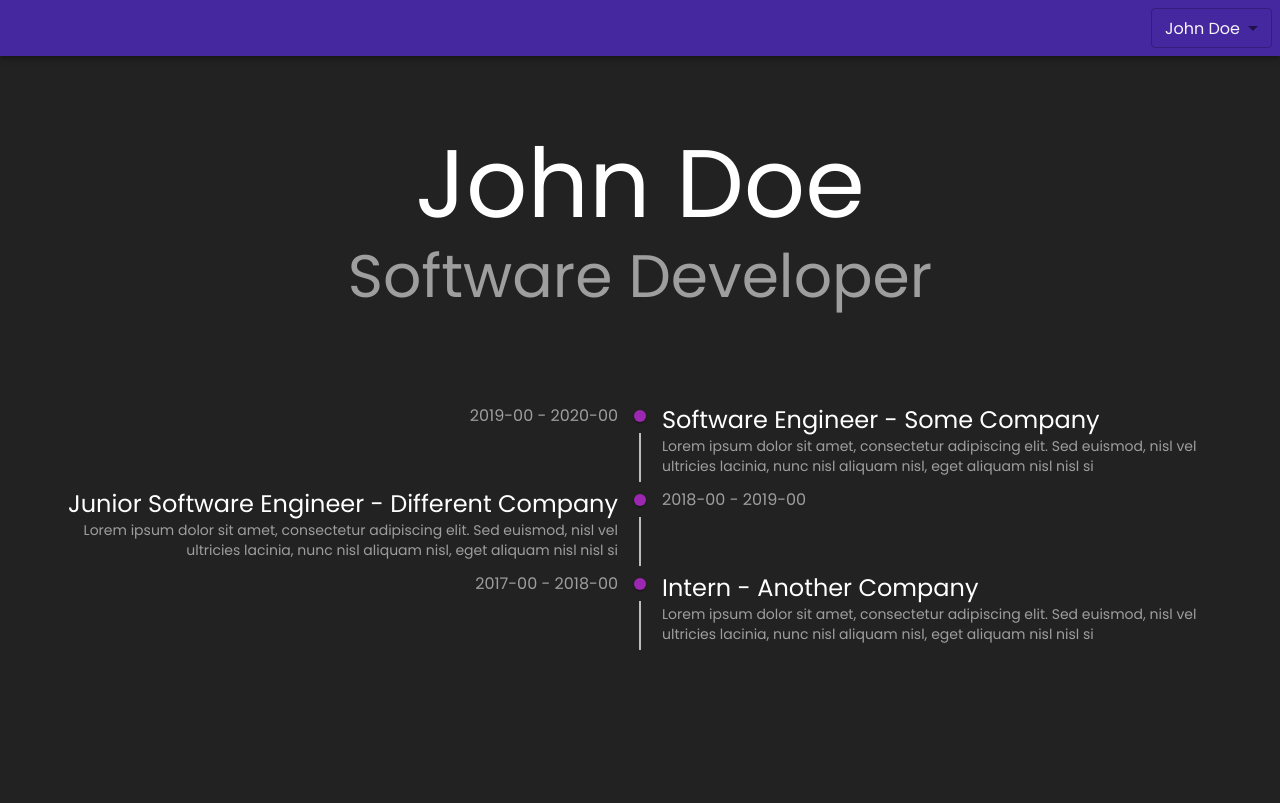
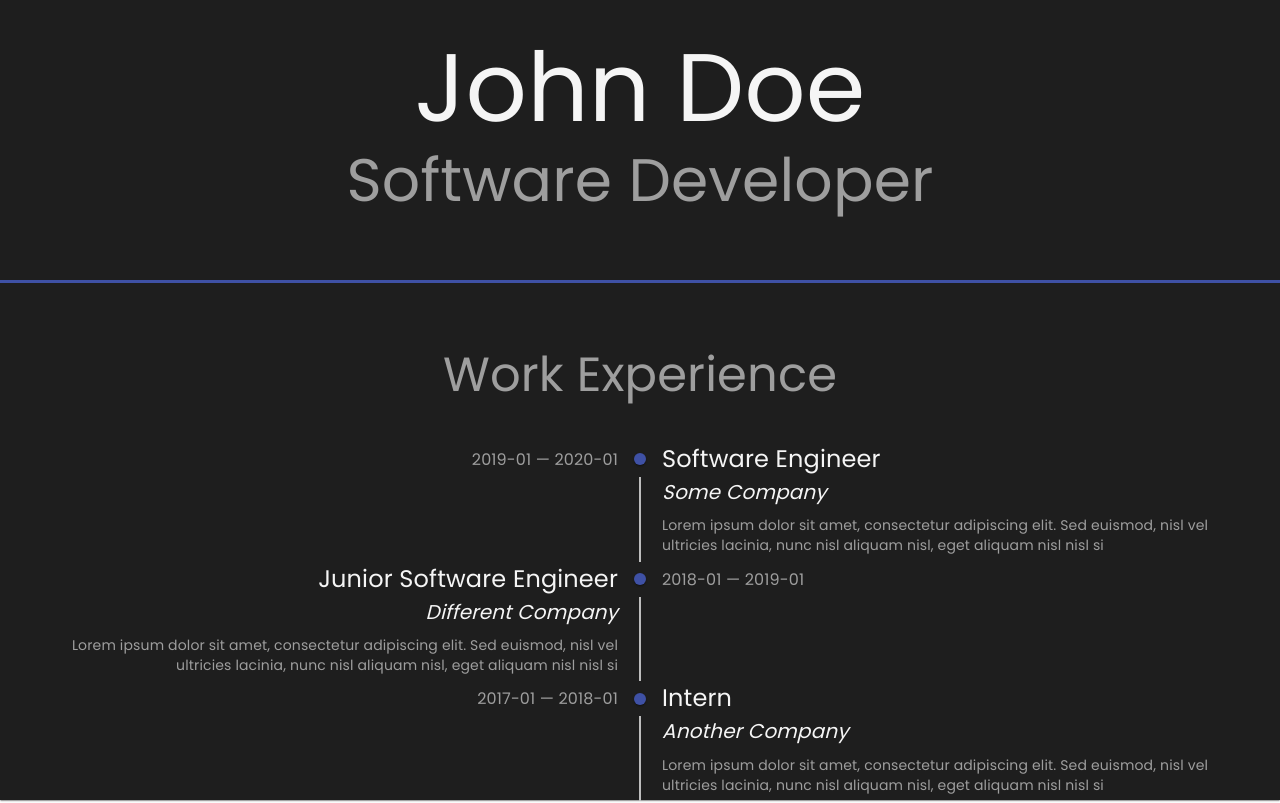
Before and after one commit to sam-d-j/react-portfolio-explained, a React (Vite) app: page / in a window 1280 px wide. Shown: the top 803 px of the page. Built offline with nearby package versions, Linux system fonts and the light colour scheme.

Commit message:
Theming, edu experience

```diff
--- a/src/Root.tsx
+++ b/src/Root.tsx
@@ -1,11 +1,12 @@
-import { ThemeProvider } from '@mui/material';
+import { CssBaseline, ThemeProvider } from '@mui/material';
 import { observer } from 'mobx-react-lite';
 import { useEffect } from 'react';
 import { PortfolioPage } from './pages/PortfolioPage';
 import { RootStoreProvider } from './state/reactContext';
 import { RootStore } from './state/RootStore';
-import { muiTheme } from './state/theme';
+import { defaultMuiTheme } from './state/theme';
 import '@fontsource/poppins';
+import { Global, css } from '@emotion/react';
 
 export const Root = observer<{ store: RootStore }>(({ store }) => {
   useEffect(() => {
@@ -13,10 +14,24 @@ export const Root = observer<{ store: RootStore }>(({ store }) => {
   }, []);
 
   return (
-    <RootStoreProvider value={store}>
-      <ThemeProvider theme={muiTheme}>
-        <PortfolioPage />
-      </ThemeProvider>
-    </RootStoreProvider>
+    <>
+      <CssBaseline />
+      <Global
+        styles={css`
+          html,
+          body,
+          #__root {
+            height: 100%;
+            box-sizing: border-box;
+            font-family: 'Poppins';
+          }
+        `}
+      />
+      <RootStoreProvider value={store}>
+        <ThemeProvider theme={defaultMuiTheme}>
+          <PortfolioPage />
+        </ThemeProvider>
+      </RootStoreProvider>
+    </>
   );
 });
--- a/src/data/authors.ts
+++ b/src/data/authors.ts
@@ -1,4 +1,9 @@
 export interface Author {
+  palette: {
+    primary: string;
+    secondary: string;
+    mode: 'light' | 'dark';
+  };
   name: {
     first: string;
     last: string;
@@ -7,14 +12,24 @@ export interface Author {
   biography: string;
   email: string;
 
-  workHistory: {
-    date: {
+  workHistory?: {
+    date?: {
       to: Date;
       from: Date;
     };
     title: string;
+    subTitle: string;
     description: string;
-    company: string;
+  }[];
+
+  educationExperience?: {
+    date?: {
+      to: Date;
+      from: Date;
+    };
+    title: string;
+    subTitle: string;
+    description: string;
   }[];
 
   proficiencies: {}[];
@@ -22,6 +37,11 @@ export interface Author {
 
 export const authorsStaticData: Author[] = [
   {
+    palette: {
+      primary: '#3f51a5',
+      secondary: '#f50057',
+      mode: 'dark',
+    },
     name: {
       first: 'John',
       last: 'Doe',
@@ -40,7 +60,7 @@ export const authorsStaticData: Author[] = [
         description:
           'Lorem ipsum dolor sit amet, consectetur adipiscing elit. Sed euismod, nisl vel ultricies lacinia, nunc nisl aliquam nisl, eget aliquam nisl nisl si',
         title: 'Software Engineer',
-        company: 'Some Company',
+        subTitle: 'Some Company',
       },
       {
         date: {
@@ -50,7 +70,7 @@ export const authorsStaticData: Author[] = [
         description:
           'Lorem ipsum dolor sit amet, consectetur adipiscing elit. Sed euismod, nisl vel ultricies lacinia, nunc nisl aliquam nisl, eget aliquam nisl nisl si',
         title: 'Junior Software Engineer',
-        company: 'Different Company',
+        subTitle: 'Different Company',
       },
       {
         date: {
@@ -60,18 +80,40 @@ export const authorsStaticData: Author[] = [
         description:
           'Lorem ipsum dolor sit amet, consectetur adipiscing elit. Sed euismod, nisl vel ultricies lacinia, nunc nisl aliquam nisl, eget aliquam nisl nisl si',
         title: 'Intern',
-        company: 'Another Company',
+        subTitle: 'Another Company',
+      },
+    ],
+    educationExperience: [
+      {
+        title: 'McDonalds University',
+        subTitle: 'Burger Flipping Triggernometry ',
+        description:
+          'Experience developed within the fast food industry. Learned how to flip burgers, make fries, and make milkshakes.',
+        date: {
+          from: new Date('2015-02-01'),
+          to: new Date('2016-08-01'),
+        },
+      },
+      {
+        title: 'ChatGPT University',
+        subTitle: 'Chatbot Theory',
+        description:
+          'Went deep into the theory of chatbots. Implemented ChatGPT scenarios; a chatbot that can order food, book a hotel, book a flight, and book a car.',
       },
     ],
   },
   {
+    palette: {
+      primary: '#ff07f0',
+      secondary: '#f50057',
+      mode: 'dark',
+    },
     name: {
       first: 'Jane',
       last: 'Doe',
       title: 'Instructional Designer',
     },
     biography: '',
-
     email: 'janedoedoe@someemail.com',
     proficiencies: [],
     workHistory: [
@@ -82,28 +124,8 @@ export const authorsStaticData: Author[] = [
         },
         description:
           'Lorem ipsum dolor sit amet, consectetur adipiscing elit. Sed euismod, nisl vel ultricies lacinia, nunc nisl aliquam nisl, eget aliquam nisl nisl si',
-        title: 'Software Engineer',
-        company: 'Some Company',
-      },
-      {
-        date: {
-          from: new Date('2018-01-01'),
-          to: new Date('2019-01-01'),
-        },
-        description:
-          'Lorem ipsum dolor sit amet, consectetur adipiscing elit. Sed euismod, nisl vel ultricies lacinia, nunc nisl aliquam nisl, eget aliquam nisl nisl si',
-        title: 'Junior Software Engineer',
-        company: 'Different Company',
-      },
-      {
-        date: {
-          from: new Date('2017-01-01'),
-          to: new Date('2018-01-01'),
-        },
-        description:
-          'Lorem ipsum dolor sit amet, consectetur adipiscing elit. Sed euismod, nisl vel ultricies lacinia, nunc nisl aliquam nisl, eget aliquam nisl nisl si',
-        title: 'Intern',
-        company: 'Another Company',
+        title: 'Instructional Designer',
+        subTitle: 'Some Company',
       },
     ],
   },
--- a/src/pages/PortfolioPage.tsx
+++ b/src/pages/PortfolioPage.tsx
@@ -1,4 +1,4 @@
-import { css, Global } from '@emotion/react';
+import { css } from '@emotion/react';
 import {
   Timeline,
   TimelineItem,
@@ -9,17 +9,19 @@ import {
   TimelineOppositeContent,
 } from '@mui/lab';
 import {
-  AppBar,
-  CssBaseline,
   Grid,
   MenuItem,
+  Paper,
   Select,
+  ThemeProvider,
   Typography,
+  useTheme,
 } from '@mui/material';
 import { observer } from 'mobx-react-lite';
 import { useEffect } from 'react';
 import { useRootStore } from '../state/reactContext';
 import { DateTime } from 'luxon';
+import { defaultMuiTheme } from '../state/theme';
 
 export const PortfolioPage = observer(() => {
   const { authors } = useRootStore();
@@ -30,21 +32,28 @@ export const PortfolioPage = observer(() => {
 
   return (
     <>
-      <CssBaseline />
-      <Global
-        styles={css`
-          body {
-            background: #222;
-            color: white;
-            font-family: 'Poppins';
-          }
+      <ThemeProvider
+        theme={authors.selectedAuthor?.colorTheme ?? defaultMuiTheme}
+      >
+        <Paper
+          css={css`
+            height: 100%;
+            border-radius: 0;
           `}
-      />
-
-      <Header />
-
+        >
+          <Grid
+            container
+            alignItems={'start'}
+            justifyContent={'flex-start'}
+            flexGrow={1}
+          >
             <IntroSection />
             <ExperienceTimeline />
+            <EducationTimeline />
+            <Footer />
+          </Grid>
+        </Paper>
+      </ThemeProvider>
     </>
   );
 });
@@ -54,18 +63,23 @@ const IntroSection = observer(() => {
     authors: { selectedAuthor },
   } = useRootStore();
 
+  const theme = useTheme();
+
   return (
     <Grid
       container
       justifyContent={'center'}
       css={css`
         padding: 2em 0 4em;
+        border-bottom: 3px solid ${theme.palette.primary.main};
+        margin-bottom: 3em;
       `}
     >
       <Grid
         item
         css={css`
           text-align: center;
+          flex-grow: 0;
         `}
       >
         <Typography variant="h1">{selectedAuthor?.fullName}</Typography>
@@ -77,22 +91,27 @@ const IntroSection = observer(() => {
   );
 });
 
-const Header = observer(() => {
+const Footer = observer(() => {
   const {
     authors: { selectedAuthor, authors, setSelectedAuthor },
   } = useRootStore();
 
   return (
     <>
-      <AppBar component="nav" position="fixed">
       <Grid
         container
-          justifyContent="end"
+        justifyContent="space-between"
+        flexGrow={0}
+        alignItems={'end'}
         css={css`
           padding: 0.5em;
+          opacity: 0.5;
+          border-top: 1px solid #333;
         `}
       >
+        <Typography variant="body2">Portfolio tut</Typography>
         <Select
+          label={'Select author'}
           size="small"
           value={selectedAuthor?.id ?? ''}
           onChange={(e) => setSelectedAuthor(e.target.value)}
@@ -105,7 +124,6 @@ const Header = observer(() => {
           <MenuItem disabled value={''} hidden></MenuItem>
         </Select>
       </Grid>
-      </AppBar>
       <div
         css={css`
           padding-top: 6em;
@@ -120,34 +138,104 @@ const ExperienceTimeline = observer(() => {
     authors: { selectedAuthor },
   } = useRootStore();
 
+  if (!selectedAuthor?.data.workHistory) return null;
+
   return (
     <>
-      <Timeline position="alternate">
-        {selectedAuthor?.data.workHistory.map((work) => {
+      <WorkTimeline
+        heading="Work Experience"
+        items={selectedAuthor.data.workHistory}
+      />
+    </>
+  );
+});
+
+const EducationTimeline = observer(() => {
+  const {
+    authors: { selectedAuthor },
+  } = useRootStore();
+
+  if (!selectedAuthor?.data.educationExperience) return null;
+
   return (
     <>
-              <TimelineItem>
+      <WorkTimeline
+        heading="Education Experience"
+        items={selectedAuthor.data.educationExperience}
+      />
+    </>
+  );
+});
+
+const WorkTimeline = observer<{
+  heading: string;
+  items: {
+    title: string;
+    subTitle: string;
+    description: string;
+    date?: {
+      from: Date;
+      to: Date;
+    };
+  }[];
+}>(({ heading, items }) => {
+  return (
+    <>
+      <Grid
+        container
+        css={css`
+          margin: 1em 0;
+        `}
+      >
+        <Typography
+          variant="h3"
+          color="text.secondary"
+          gutterBottom
+          css={css`
+            flex-grow: 0;
+            width: 100%;
+            text-align: center;
+          `}
+        >
+          {heading}
+        </Typography>
+        <Timeline position="alternate">
+          {items?.map((work, index) => (
+            <TimelineItem key={index}>
+              {/* TODO: describe this in tut */}
+              {!!work.date && (
                 <TimelineOppositeContent color="text.secondary">
-                  {DateTime.fromJSDate(work.date.from).toFormat('yyyy-mm')} -{' '}
-                  {DateTime.fromJSDate(work.date.to).toFormat('yyyy-mm')}
+                  {DateTime.fromJSDate(work.date.from).toFormat('yyyy-MM')}{' '}
+                  &mdash;{' '}
+                  {DateTime.fromJSDate(work.date.to).toFormat('yyyy-MM')}
                 </TimelineOppositeContent>
+              )}
               <TimelineSeparator>
-                  <TimelineDot color="secondary" />
+                <TimelineDot color="primary" />
                 <TimelineConnector />
               </TimelineSeparator>
               <TimelineContent>
-                  <Typography variant="h5">
-                    {work.title} - {work.company}
+                <Typography
+                  variant="h5"
+                  gutterBottom
+                  css={css`
+                    margin-top: -0.2em;
+                  `}
+                >
+                  {work.title}
+                  <br />
+                  <small>
+                    <em> {work.subTitle}</em>
+                  </small>
                 </Typography>
                 <Typography variant="body2" color="text.secondary">
                   {work.description}
                 </Typography>
               </TimelineContent>
             </TimelineItem>
-            </>
-          );
-        })}
+          ))}
         </Timeline>
+      </Grid>
     </>
   );
 });
--- a/src/state/AuthorsStore.ts
+++ b/src/state/AuthorsStore.ts
@@ -1,6 +1,8 @@
 import { makeAutoObservable } from 'mobx';
 import { Author, authorsStaticData } from '../data/authors';
 import { RootStore } from './RootStore';
+import { createTheme } from '@mui/material';
+import { defaultMuiThemeOptions } from './theme';
 
 export class AuthorsStore {
   constructor(private root: RootStore) {
@@ -55,4 +57,23 @@ export class AuthorStore {
   get fullName() {
     return `${this.data.name.first} ${this.data.name.last}`;
   }
+
+  get colorTheme() {
+    return createTheme({
+      ...defaultMuiThemeOptions,
+
+      palette: {
+        ...defaultMuiThemeOptions.palette,
+        mode: this.data.palette.mode,
+        primary: {
+          ...defaultMuiThemeOptions.palette?.primary,
+          main: this.data.palette.primary,
+        },
+        secondary: {
+          ...defaultMuiThemeOptions.palette?.secondary,
+          main: this.data.palette.secondary,
+        },
+      },
+    });
+  }
 }
--- a/src/state/theme.ts
+++ b/src/state/theme.ts
@@ -1,7 +1,7 @@
-import { createTheme } from '@mui/material';
+import { ThemeOptions, createTheme } from '@mui/material';
 import * as colors from '@mui/material/colors';
 
-export const muiTheme = createTheme({
+export const defaultMuiThemeOptions: ThemeOptions = {
   typography: {
     fontFamily: 'Poppins, Roboto',
   },
@@ -13,5 +13,10 @@ export const muiTheme = createTheme({
     primary: {
       main: colors.deepPurple[800],
     },
+    secondary: {
+      main: colors.blueGrey[500],
+    },
   },
-});
+};
+
+export const defaultMuiTheme = createTheme(defaultMuiThemeOptions);
```
Also changed, not shown: vite.config.ts (+5 -5 lines), 2 other files (tests, documents, lock files or other folders). Lines whose indentation alone changed are shown as unchanged.
